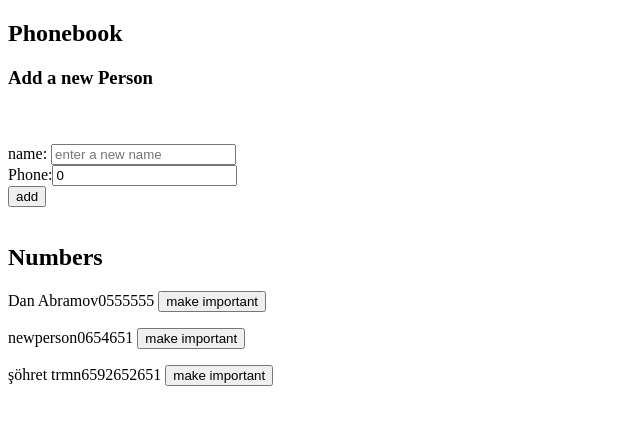
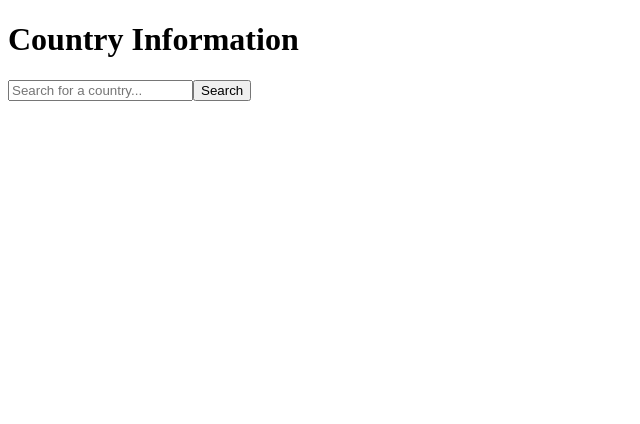
Before and after one commit to sohretturaman/fullstackopen-helsinky-exercises, a React (Vite) app in the folder part2/: page / in a window 1280 px wide. Shown: the top 424 px of the page, without its empty margins (0-640 px from the left). Built offline with nearby package versions, Linux system fonts and the light colour scheme; data requests are answered from the project's data file.

Commit message:
exercise 2.18 has been completed

```diff
--- a/part2/src/App.jsx
+++ b/part2/src/App.jsx
@@ -1,165 +1,78 @@
 /** @format */
 
-import { useEffect, useState } from "react";
-import Filter from "./Filter";
-import PersonsFrom from "./PersonsFrom";
-import Persons from "./Persons";
-import personsData from "../db.json";
-import axios from "axios";
-import PhoneBook from "./services/PhoneBook";
-import Notification from "./Notification";
+import React, { useState } from "react";
 
 const App = () => {
-  const [persons, setPersons] = useState(personsData.persons);
-  const [newName, setNewName] = useState("");
-  const [newNumber, setNewNumber] = useState(0);
-  const [newNote, setNewNote] = useState("");
-  const [successMessage, setSuccessMessage] = useState("");
+  const [query, setQuery] = useState("");
+  const [countries, setCountries] = useState([]);
   const [errorMessage, setErrorMessage] = useState("");
 
-  useEffect(() => {
-    PhoneBook.getAll().then((res) => {
-      //console.log("res.status", res.status, "res.data", res.data);
-      setPersons(res.data);
-    });
-  }, []);
-
-  const handleInput = (e) => {
-    e.preventDefault();
-    const existingPerson = persons.find((person) => person.name === newName);
-
-    if (existingPerson) {
-      const confirmUpdate = window.confirm(
-        `${newName} is already in the phonebook. Do you want to update the number?`
-      );
-
-      if (!confirmUpdate) {
-        return;
-      }
-
-      const updatedPerson = {
-        ...existingPerson,
-        number: newNumber,
-      };
-
-      PhoneBook.update(existingPerson.id, updatedPerson)
-        .then((res) => {
-          console.log("Updated person:", res.data.name);
-
-          setPersons((prevPersons) =>
-            prevPersons.map((person) =>
-              person.id === updatedPerson.id ? res.data : person
-            )
-          );
-          setSuccessMessage("Updated person", res.data.name);
-          setTimeout(() => {
-            setSuccessMessage(null);
-          }, 5000);
-          setNewName("");
-          setNewNumber("");
-        })
-        .catch((error) => {
-          setErrorMessage("Error on updating person", error);
-          setTimeout(() => {
-            setErrorMessage(null);
-          }, 5000);
-        });
-    } else {
-      const newPersonObject = {
-        id: Math.floor(Math.random() * (100 - 10)),
-        name: newName,
-        number: newNumber,
-      };
-
-      PhoneBook.Add(newPersonObject)
-        .then((res) => {
-          setSuccessMessage("Added new person:", res.data);
-          setTimeout(() => {
-            setSuccessMessage(null);
-          }, 5000);
-          setPersons((prevPersons) => [res.data, ...prevPersons]);
-          setTimeout(() => {
-            setSuccessMessage(null);
-          }, 5000);
-          setNewName("");
-          setNewNumber("");
-        })
-        .catch((error) => {
-          setErrorMessage("Error on adding a new person", error);
-          setTimeout(() => {
-            setErrorMessage(null);
-          }, 5000);
-        });
-    }
+  const handleChange = (e) => {
+    setQuery(e.target.value);
   };
 
-  const handleDelete = (id) => {
-    console.log(".id in appjs", id);
-    const note = persons.find((n) => n.id === id);
-    const changedNote = {
-      ...note,
-      important: note.important === true ? false : true,
-    };
+  const handleSubmit = async (e) => {
+    e.preventDefault();
+    try {
+      const response = await fetch(
+        `https://restcountries.com/v3.1/name/${query}`
+      );
+      const data = await response.json();
+      if (data.length > 10) {
+        setErrorMessage("Too many matches, please be more specific.");
+      } else {
+        setCountries(data);
+        console.log("data in fetch", data[0]);
 
-    PhoneBook.deletePerson(id)
-      .then(() => {
-        console.log("Successfully deleted");
-        setSuccessMessage("Successfully deleted");
-        setPersons((prevPersons) =>
-          prevPersons.filter((person) => person.id !== id)
-        );
-        setTimeout(() => {
-          setSuccessMessage(null);
-        }, 5000);
-      })
-      .catch((error) => {
-        setErrorMessage("Error on deleting the person", error);
-        setTimeout(() => {
-          setErrorMessage(null);
-        }, 5000);
-      });
+        setErrorMessage("");
+      }
+    } catch (error) {
+      console.error("Error fetching data:", error);
+      setErrorMessage("Error fetching data. Please try again.");
+    }
   };
 
   return (
     <div>
-      <h2>Phonebook</h2>
+      <h1>Country Information</h1>
+      <form onSubmit={handleSubmit}>
+        <input
+          type="text"
+          placeholder="Search for a country..."
+          value={query}
+          onChange={handleChange}
+        />
+        <button type="submit">Search</button>
+      </form>
+      {errorMessage && <p>{errorMessage}</p>}
+      <div>
+        {countries.map((country) => {
+          let listOfLanguages = Object.values(country.languages);
+          console.log("country", listOfLanguages[0]);
 
-      {successMessage && (
-        <Notification
-          successMessage={successMessage}
-          errorMessage={errorMessage}
-        />
-      )}
-      <h3>Add a new Person</h3>
-      <PersonsFrom
-        handleInput={handleInput}
-        setNewName={setNewName}
-        setNewNumber={setNewNumber}
-        newName={newName}
-        newNumber={newNumber}
-      />
-      <br />
-      <h2>Numbers</h2>
-      <Persons persons={persons} handleDelete={handleDelete} />
+          return (
+            <div key={country.name.common}>
+              <h2>{country.name.common}</h2>
+              <p>Capital: {country.capital}</p>
+              <p>Area: {country.area}</p>
+              <p>Languages:</p>
+              <ul>
+                <li>{listOfLanguages[0]}</li>
+                {listOfLanguages[1] && <li>{listOfLanguages[1]}</li>}
+                {listOfLanguages[2] && <li>{listOfLanguages[2]}</li>}
+                {listOfLanguages[3] && <li>{listOfLanguages[3]}</li>}
+              </ul>
+              <img
+                src={country.flags.png}
+                alt="logo"
+                style={{ height: 100, width: 100 }}
+              />
+            </div>
+          );
+        })}
+      </div>
     </div>
   );
 };
 
 export default App;
-
-/* const addNote = (event) => {
-  event.preventDefault();
-  const noteObject = {
-    content: newNote,
-    important: Math.random() < 0.5,
-  };
-
-  axios.post("http://localhost:3001/notes", noteObject).then((response) => {
-    console.log("resposne data  in localhost", response);
-  });
-
-
-  => to conncet  local server
-  1=> npm install json-server
-  2=> npx json-server db.json
-}; */
```
